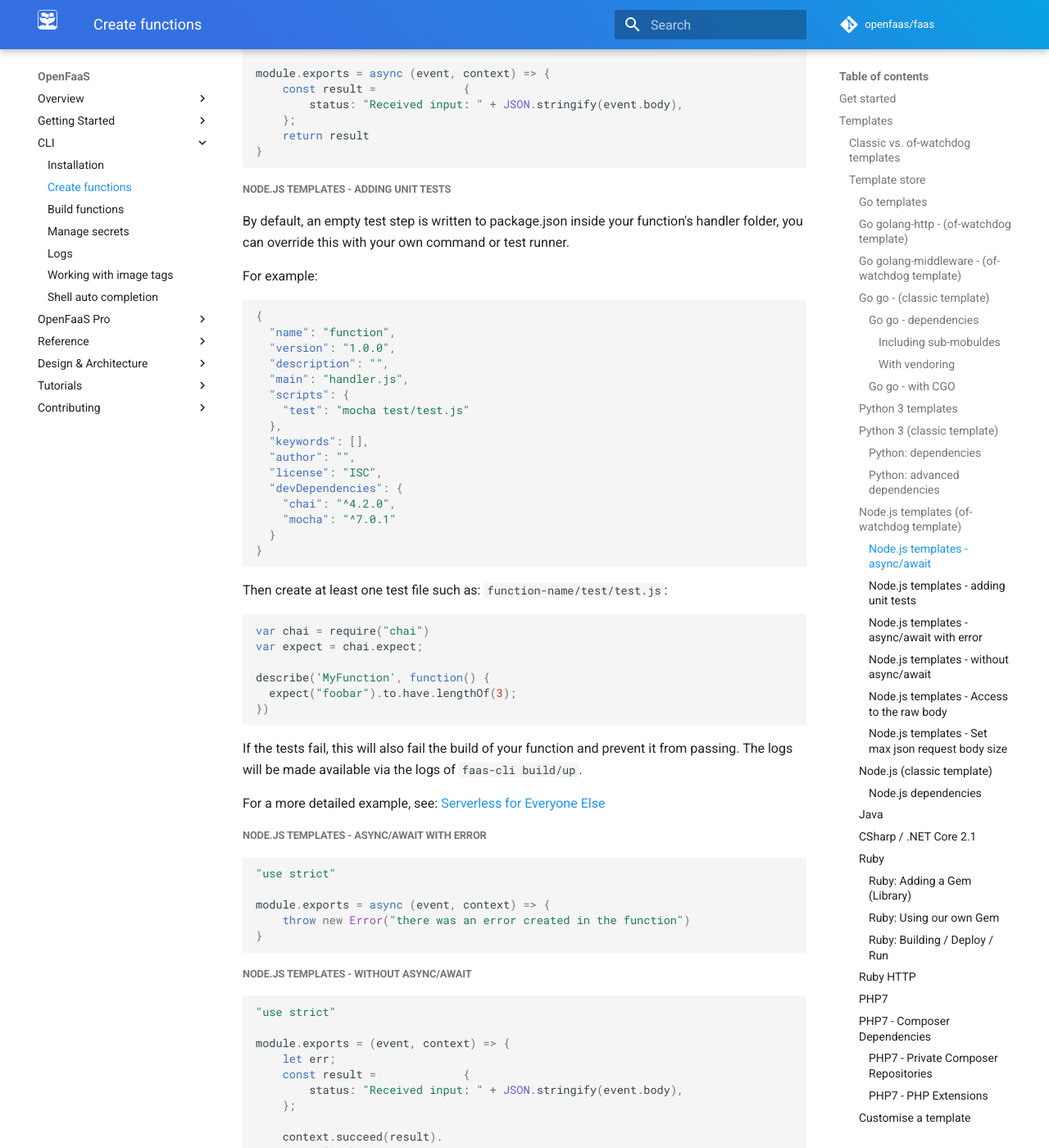
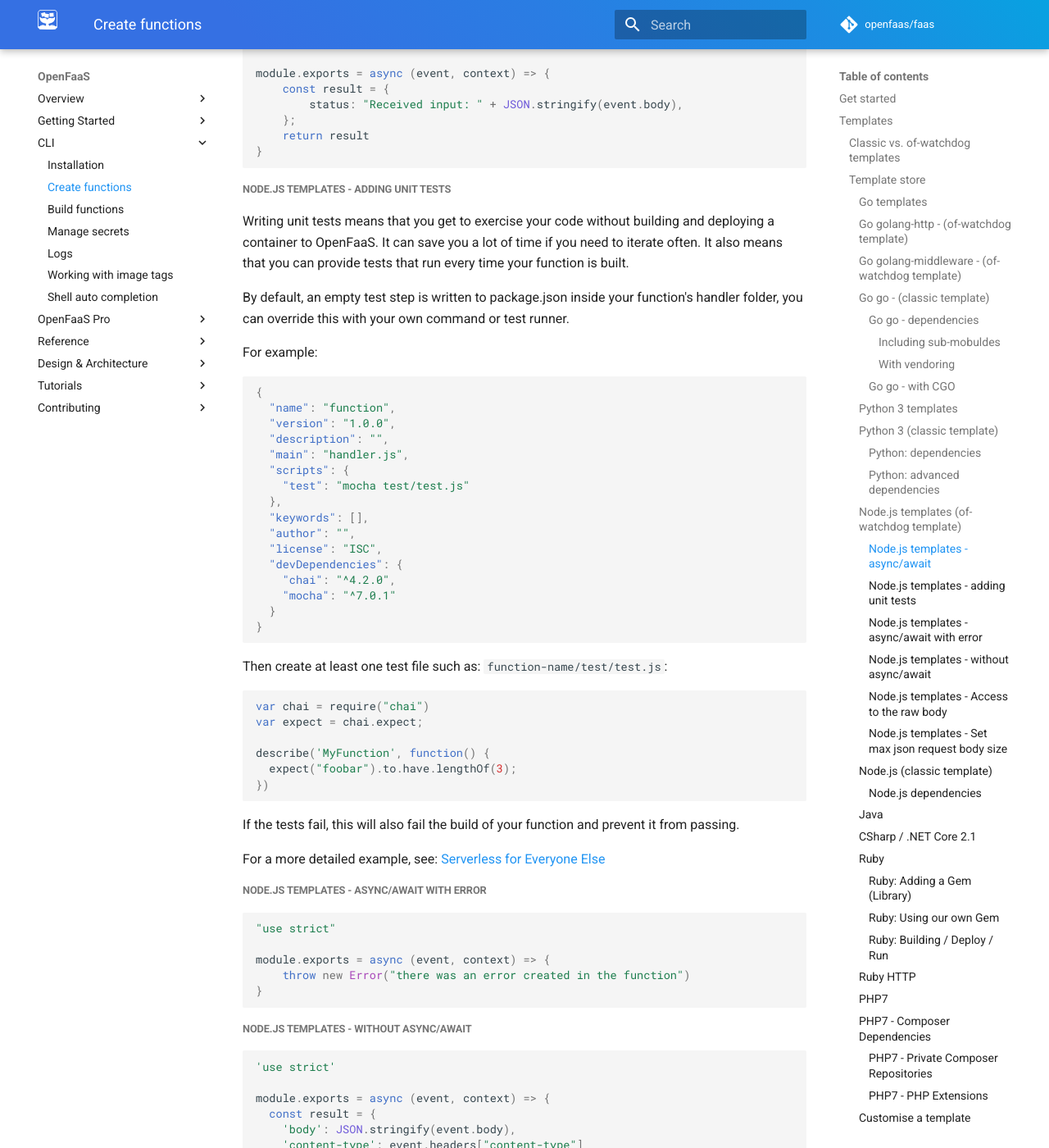
Before and after one commit to openfaas/docs, an MkDocs documentation site: the page built from docs/cli/templates.md, in a window 1280 px wide and 1400 px high, scrolled down 6993 px. Shown: the whole window at 82% size. Built offline with MkDocs 1.6.1 and Material for MkDocs 9.7.7, drawn with Linux system fonts in a browser that asks for light colours; comment, search, counter and statistics services are not loaded; some of the changed text lies outside the part shown.

Commit message:
Update section on unit testing
Signed-off-by: Alex Ellis (OpenFaaS Ltd) <alexellis2@gmail.com>

````diff
--- a/docs/cli/templates.md
+++ b/docs/cli/templates.md
@@ -310,7 +310,7 @@ For a full reference guide to writing functions, managing secrets and connection
 "use strict"
 
 module.exports = async (event, context) => {
-    const result =             {
+    const result = {
         status: "Received input: " + JSON.stringify(event.body),
     };
     return result
@@ -318,6 +318,8 @@ module.exports = async (event, context) => {
 ```
 
 ##### Node.js templates - adding unit tests
+
+Writing unit tests means that you get to exercise your code without building and deploying a container to OpenFaaS. It can save you a lot of time if you need to iterate often. It also means that you can provide tests that run every time your function is built.
 
 By default, an empty test step is written to package.json inside your function's handler folder, you can override this with your own command or test runner.
 
@@ -353,7 +355,7 @@ describe('MyFunction', function() {
 })
 ```
 
-If the tests fail, this will also fail the build of your function and prevent it from passing. The logs will be made available via the logs of `faas-cli build/up`.
+If the tests fail, this will also fail the build of your function and prevent it from passing.
 
 For a more detailed example, see: [Serverless for Everyone Else](https://gumroad.com/l/serverless-for-everyone-else)
 
@@ -370,16 +372,17 @@ module.exports = async (event, context) => {
 ##### Node.js templates - without async/await
 
 ```js
-"use strict"
+'use strict'
 
-module.exports = (event, context) => {
-    let err;
-    const result =             {
-        status: "Received input: " + JSON.stringify(event.body),
-    };
+module.exports = async (event, context) => {
+  const result = {
+    'body': JSON.stringify(event.body),
+    'content-type': event.headers["content-type"]
+  }
 
-    context.succeed(result).
-    status(201);
+  return context
+    .status(200)
+    .succeed(result)
 }
 ```
 
````
